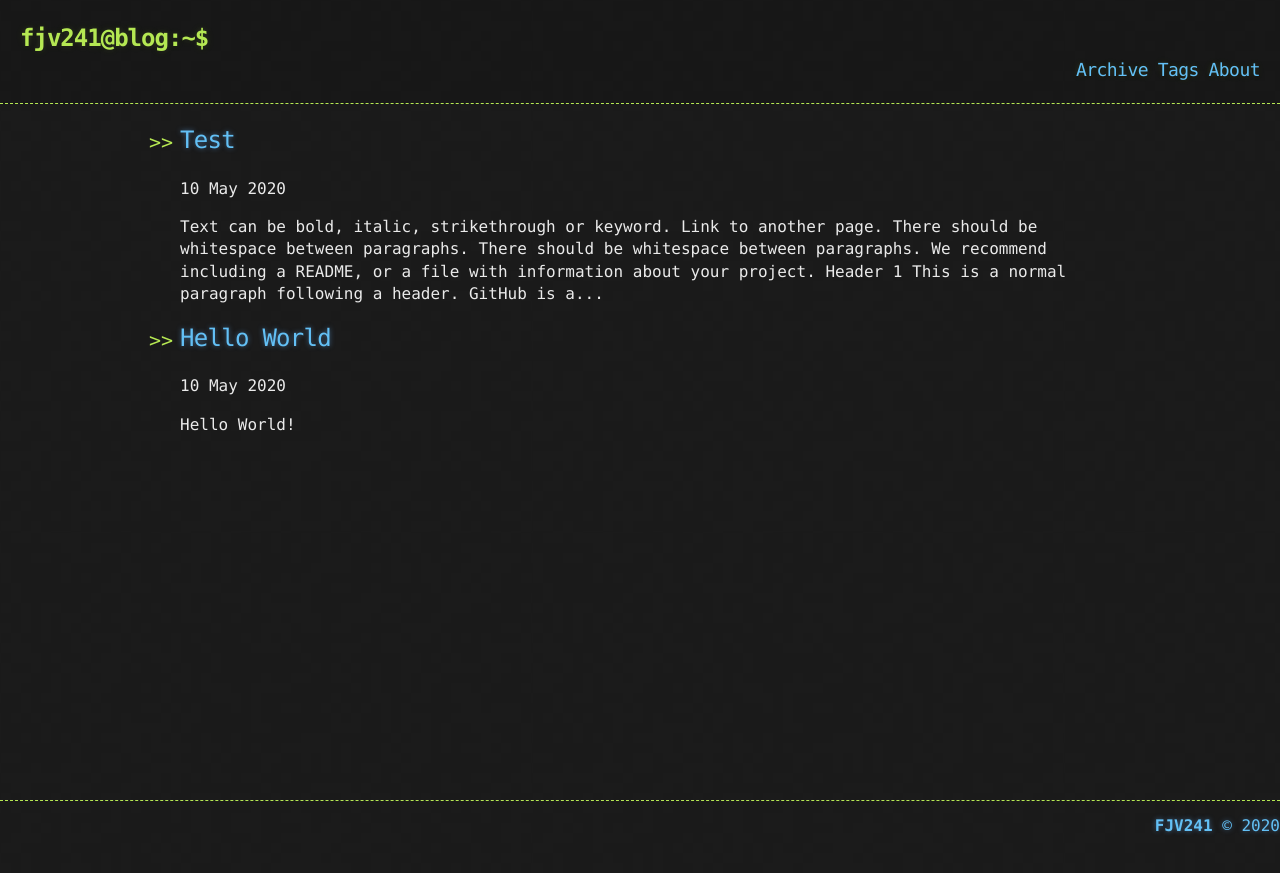
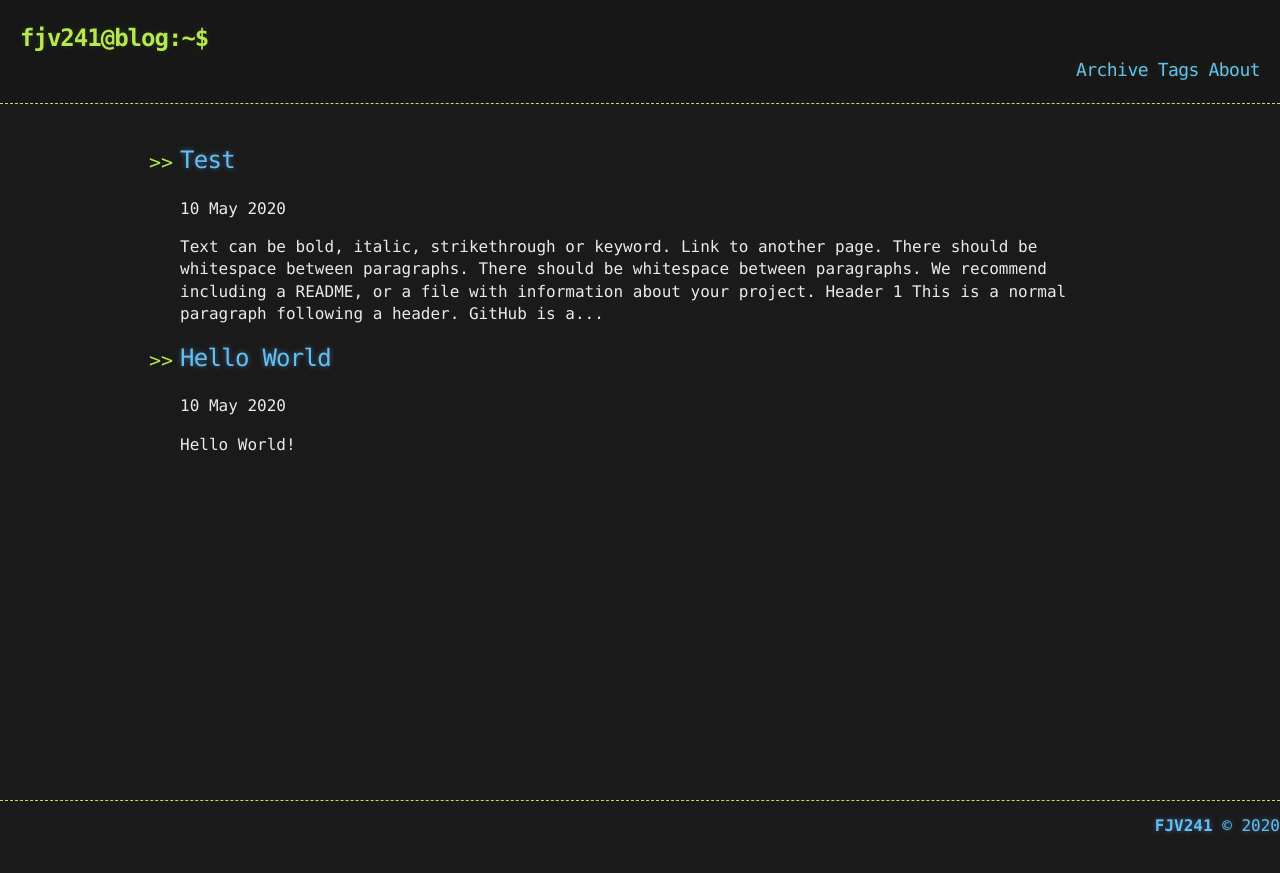
Before and after one commit to FJV241/fjv241.github.io, a Jekyll site: the page built from index.html, in a window 1280 px wide. Shown: the top 873 px of the page. Built offline with Jekyll 4.4.1, drawn with Linux system fonts in a browser that asks for light colours; the list of posts is cut into pages by our own code.

Commit message:
Update base.scss

```diff
--- a/_sass/base.scss
+++ b/_sass/base.scss
@@ -53,7 +53,7 @@ header {
   background: rgba(0, 0, 0, 0.1);
   border-bottom: 1px dashed $conifer;
   padding: 20px;
-  margin: 0 0 20px 0;
+  margin: 0 0 40px 0;
 }
 
 .header-links {
```
